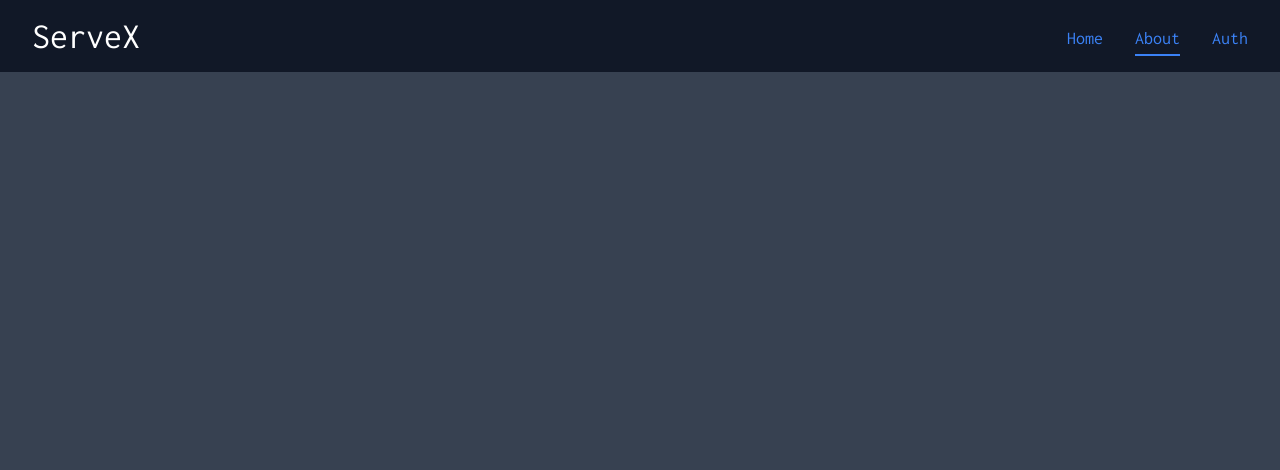
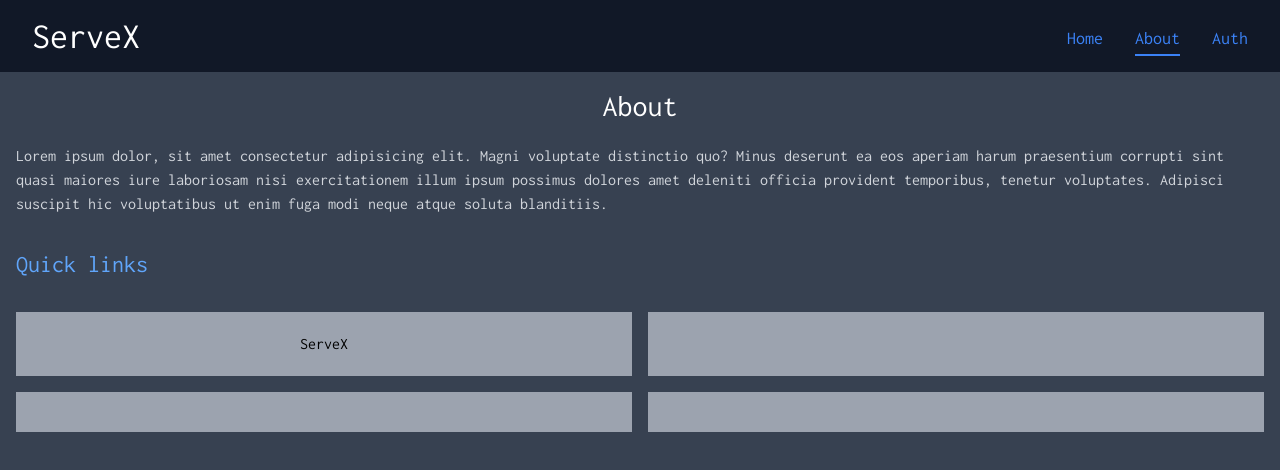
Before and after one commit to ExpressGradient/servex, a Next.js app: page /about in a window 1280 px wide. Shown: the top 470 px of the page. Built offline with nearby package versions, Linux system fonts and the light colour scheme.

Commit message:
'featureAbout'

```diff
--- a/pages/about.tsx
+++ b/pages/about.tsx
@@ -1,5 +1,33 @@
 import { FC } from "react";
 
-const About: FC = () => <></>;
+const About: FC = () => (
+    <>
+        <main className="container mx-auto px-4 mt-4">
+            <h1 className="text-center text-white text-3xl">About</h1>
+            <p className="text-gray-300 mt-5">
+                Lorem ipsum dolor, sit amet consectetur adipisicing elit. Magni
+                voluptate distinctio quo? Minus deserunt ea eos aperiam harum
+                praesentium corrupti sint quasi maiores iure laboriosam nisi
+                exercitationem illum ipsum possimus dolores amet deleniti
+                officia provident temporibus, tenetur voluptates. Adipisci
+                suscipit hic voluptatibus ut enim fuga modi neque atque soluta
+                blanditiis.
+            </p>
+            <div className="mt-8">
+                <h1 className="text-2xl text-blue-400 hover:underline cursor-pointer w-1/2 md:w-1/3">
+                    Quick links
+                </h1>
+                <div className="grid grid-cols-4 gap-4 mt-8">
+                    <div className="bg-gray-400 col-span-2 w-full h-full p-5 text-center">
+                        ServeX
+                    </div>
+                    <div className="bg-gray-400 col-span-2 w-full h-full p-5"></div>
+                    <div className="bg-gray-400 col-span-2 w-full h-full p-5"></div>
+                    <main className="bg-gray-400 col-span-2 w-full h-full p-5"></main>
+                </div>
+            </div>
+        </main>
+    </>
+);
 
 export default About;
```
Also changed, not shown: 1 other file (tests, documents, lock files or other folders).
